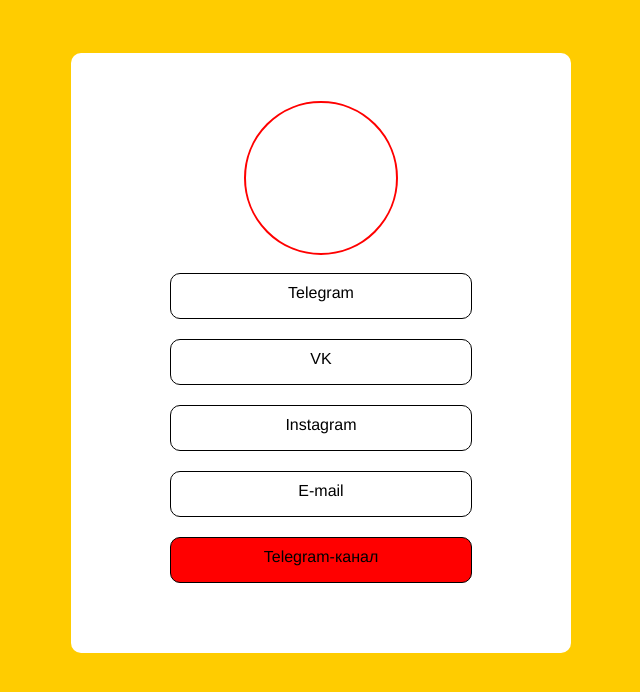
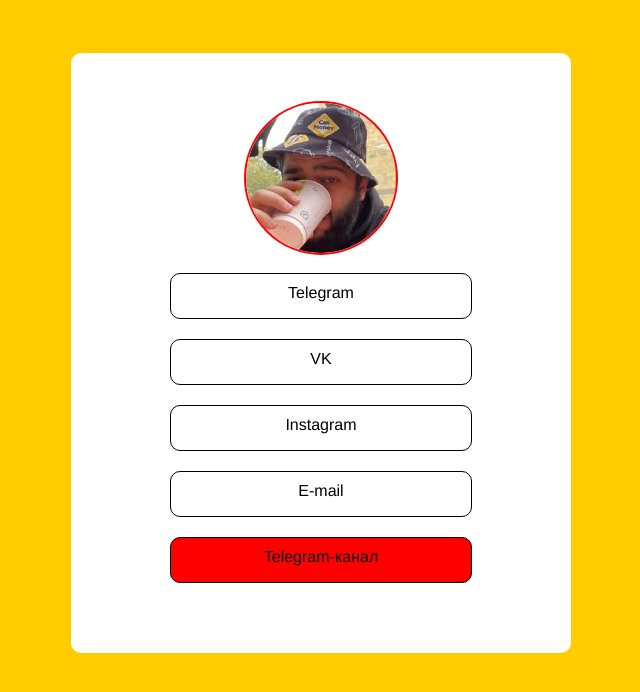
Before and after one commit to akunts/contacts, a plain HTML site: page index.html in a window 1280 px wide. Shown: the whole page, without its empty margins (319-959 px from the left). Drawn offline with Linux system fonts and the light colour scheme.

Commit message:
Update style.css

```diff
--- a/style.css
+++ b/style.css
@@ -73,7 +73,7 @@ a {
     height: 150px;
     border-radius: 75px;
     margin-bottom: 20px;
-    background-image: url(../test/photo.jpg)
+    background-image: url(../photo.jpg)
 }
 
 .channel-link {
```
